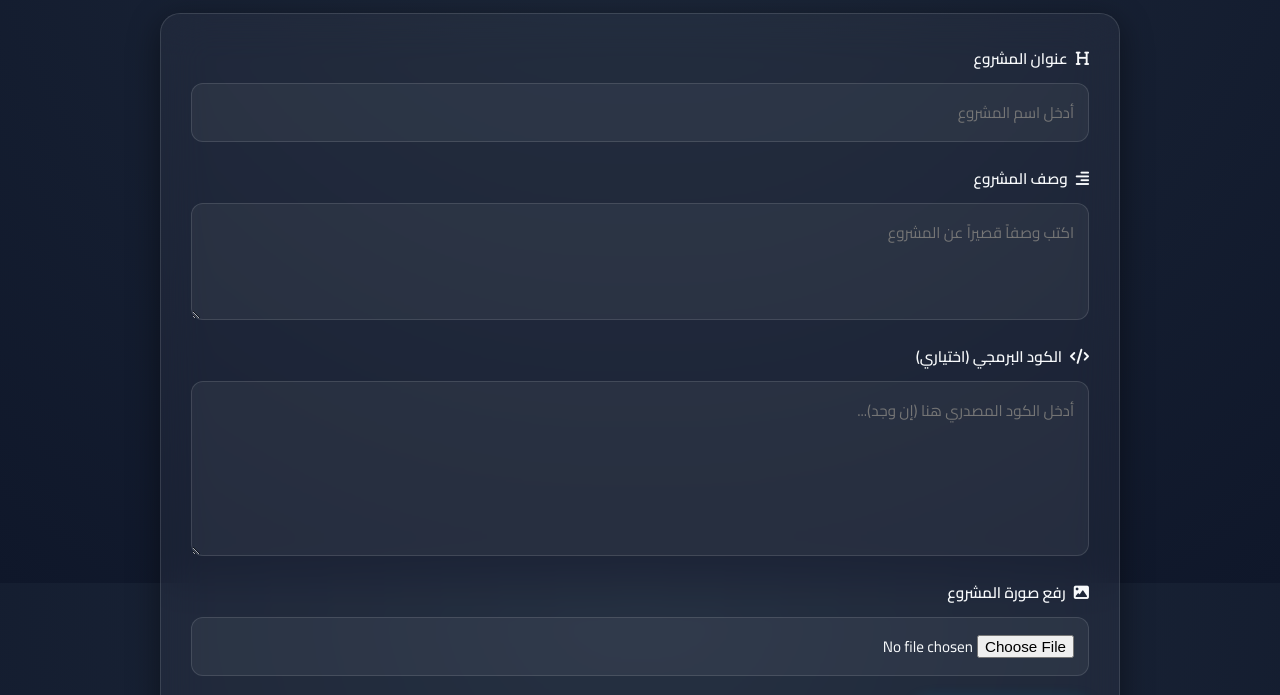
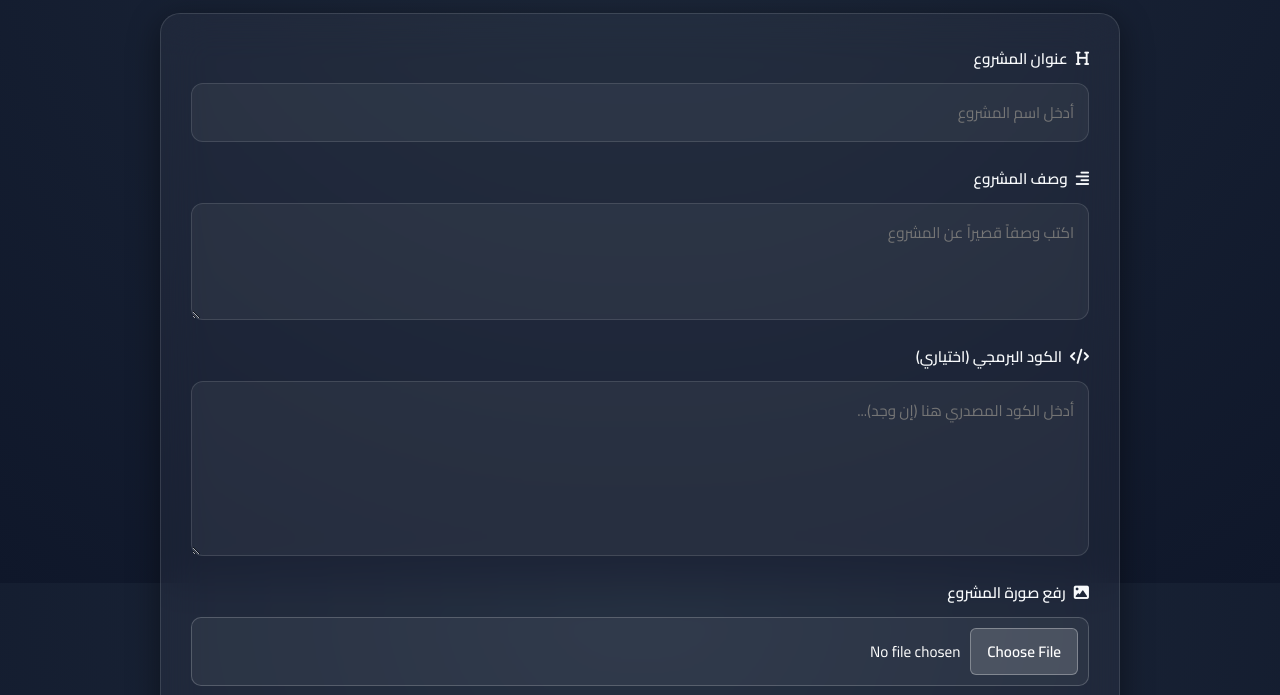
Before and after one commit to m73del/Mhamad-Div-Portfolio, a plain HTML site: page projects.html in a window 1280 px wide. Shown: the part 217-912 px from the top of the page. Drawn offline with Linux system fonts and the light colour scheme.

Commit message:
small edites to the code

```diff
--- a/projects.html
+++ b/projects.html
@@ -24,7 +24,6 @@
             <li><a href="profile.html">الملف الشخصي</a></li>
             <li><a href="contact.html">التواصل معي</a></li>
             <li><a href="login.html" class="login-btn"><i class="fa-solid fa-user-lock"></i> تسجيل الدخول</a></li>
-            <!-- زر تبديل الوضع (Dark / Light Mode) -->
             <li>
                 <button id="theme-toggle" class="theme-toggle-btn" title="تغيير المظهر">
                     <i class="fa-solid fa-moon"></i>
@@ -47,12 +46,12 @@
                 </div>
                 <div class="form-group">
                     <label for="project-code"><i class="fa-solid fa-code"></i> الكود البرمجي (اختياري)</label>
-                    <!-- تم إزالة required ليصبح الحقل اختياري -->
                     <textarea id="project-code" rows="5" placeholder="أدخل الكود المصدري هنا (إن وجد)..."></textarea>
                 </div>
                 <div class="form-group">
                     <label for="project-image"><i class="fa-solid fa-image"></i> رفع صورة المشروع</label>
-                    <input type="file" id="project-image" accept="image/*" required>
+                    <input type="file" id="project-image" class="custom-file-input" accept="image/*" required>
+
                 </div>
                 <button type="submit" class="btn-submit"><i class="fa-solid fa-paper-plane"></i> نشر المشروع</button>
             </form>
--- a/style.css
+++ b/style.css
@@ -367,7 +367,6 @@ textarea:focus {
   border-color: #ef4444;
 }
 
-/* التعليقات */
 .comments-container {
   margin-top: 15px;
   border-top: 1px solid var(--glass-border);
@@ -591,3 +590,50 @@ footer {
     justify-content: center;
   }
 }
+
+
+.custom-file-input {
+  width: 100%;
+  padding: 10px;
+  background: rgba(255, 255, 255, 0.05);
+  border: 1px solid rgba(255, 255, 255, 0.2);
+  border-radius: 10px;
+  color: #ffffff;
+  font-family: 'Cairo', sans-serif;
+  cursor: pointer;
+  outline: none;
+  box-sizing: border-box;
+}
+
+.custom-file-input::-webkit-file-upload-button {
+  background: rgba(255, 255, 255, 0.15);
+  border: 1px solid rgba(255, 255, 255, 0.3);
+  border-radius: 6px;
+  color: #ffffff;
+  padding: 8px 16px;
+  font-family: 'Cairo', sans-serif;
+  font-weight: 600;
+  cursor: pointer;
+  margin-left: 10px;
+  transition: all 0.3s ease;
+}
+
+.custom-file-input::file-selector-button {
+  background: rgba(255, 255, 255, 0.15);
+  border: 1px solid rgba(255, 255, 255, 0.3);
+  border-radius: 6px;
+  color: #ffffff;
+  padding: 8px 16px;
+  font-family: 'Cairo', sans-serif;
+  font-weight: 600;
+  cursor: pointer;
+  margin-left: 10px;
+  transition: all 0.3s ease;
+}
+
+.custom-file-input::-webkit-file-upload-button:hover,
+.custom-file-input::file-selector-button:hover {
+  background: rgba(255, 255, 255, 0.3);
+  border-color: rgba(255, 255, 255, 0.6);
+  transform: translateY(-1px);
+}
```
Also changed, not shown: contact.html (+0 -1 lines), index.html (+0 -1 lines), login.html (+0 -1 lines), profile.html (+0 -1 lines), script.js (+0 -17 lines).
